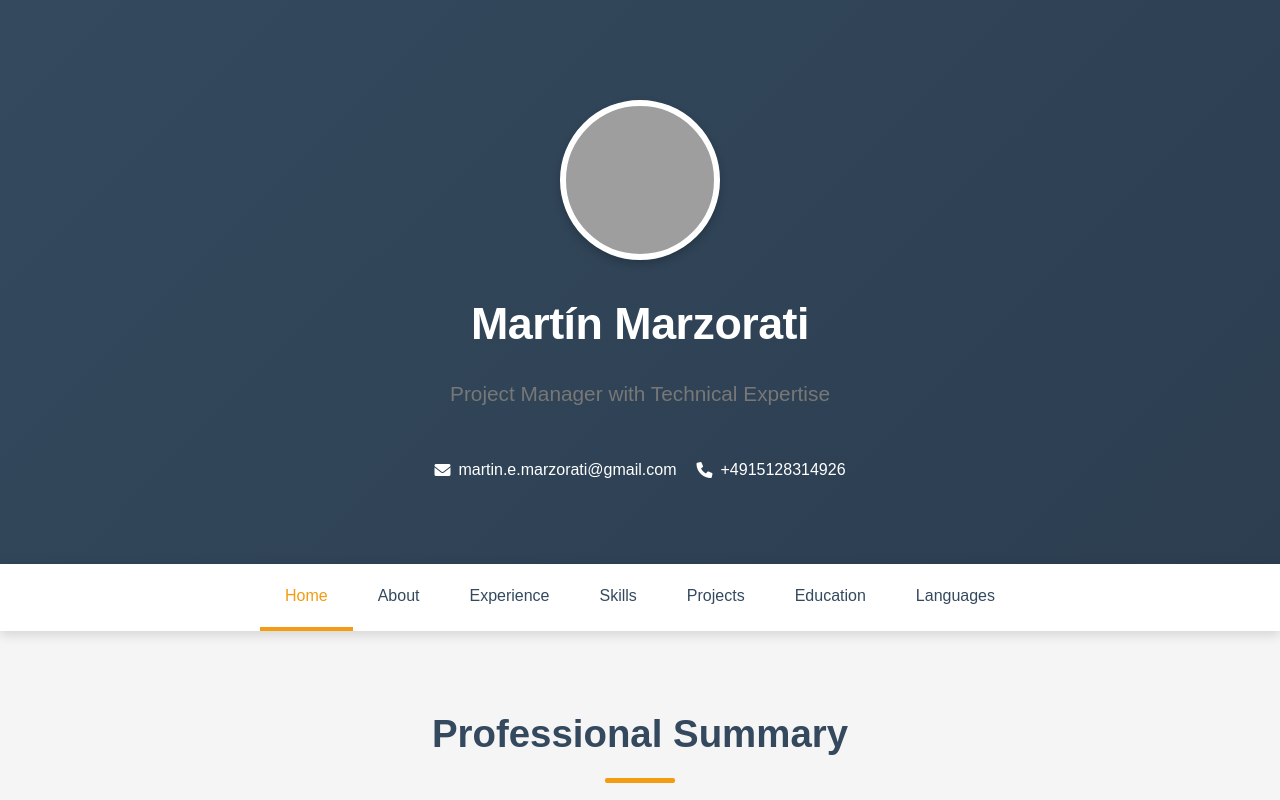
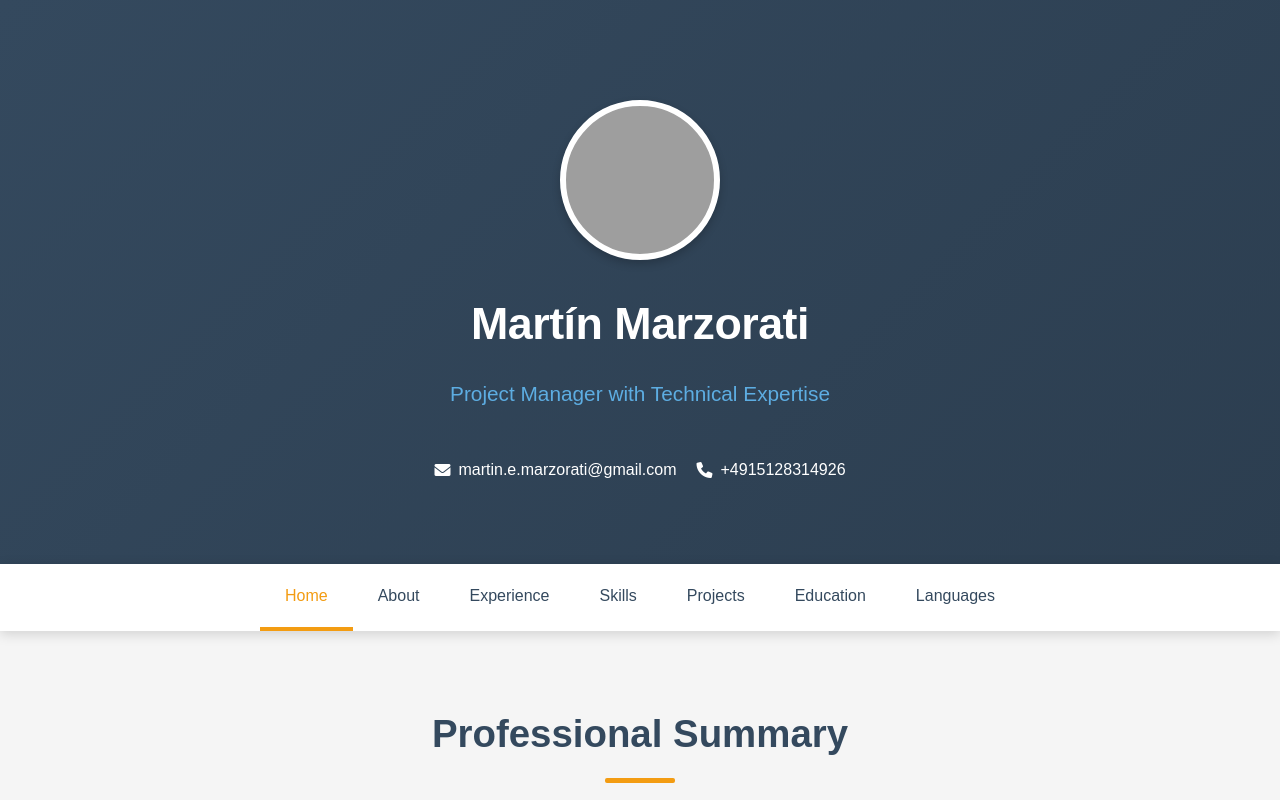
Before and after one commit to martomarzo/personalwebsite, a plain HTML site: page index.html in a window 1280 px wide. Shown: the top 800 px of the page. Drawn offline with Linux system fonts and the light colour scheme; grey boxes are pictures that could not be loaded.

Commit message:
adjusted subtitle color

```diff
--- a/styles.css
+++ b/styles.css
@@ -78,7 +78,7 @@ h1 {
   font-size: 1.3rem; /* Slightly larger */
   font-weight: 400;
   margin-bottom: 25px;
-  color: var(--text-light);
+  color: var(--secondary-color);
 }
 
 .contact-info {
```
